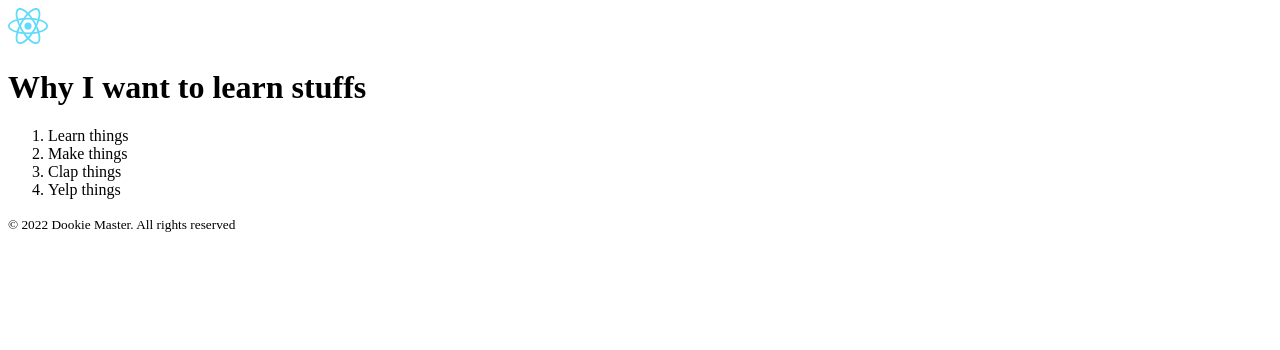
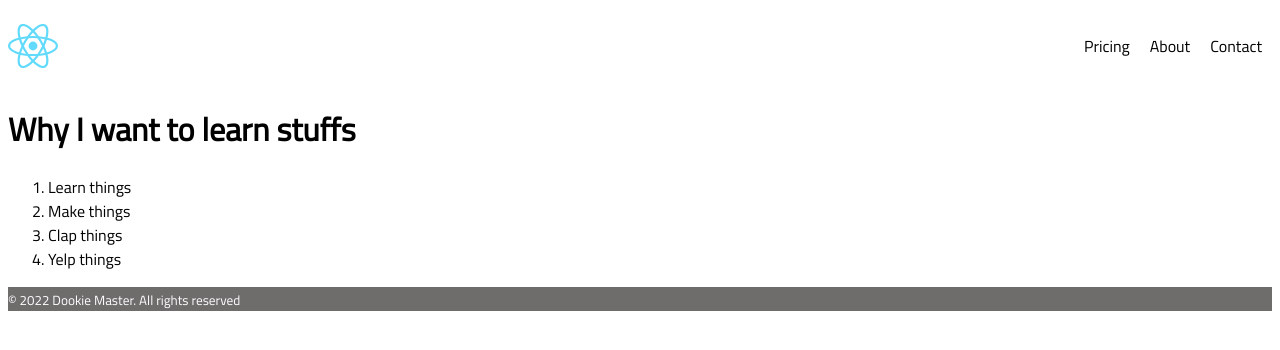
Before and after one commit to MarcusSilvus/react_practice, a plain HTML site: page index.html in a window 1280 px wide. Drawn offline with nearby package versions, Linux system fonts and the light colour scheme.

Commit message:
adding styles

```diff
--- a/index.html
+++ b/index.html
@@ -4,6 +4,10 @@
   <meta charset="UTF-8">
   <meta http-equiv="X-UA-Compatible" content="IE=edge">
   <meta name="viewport" content="width=device-width, initial-scale=1.0">
+
+  <link rel="preconnect" href="https://fonts.googleapis.com">
+  <link rel="preconnect" href="https://fonts.gstatic.com" crossorigin>
+  <link href="https://fonts.googleapis.com/css2?family=Titillium+Web&display=swap" rel="stylesheet">
 
   <link rel="stylesheet" href="style.css">
   <script crossorigin src="https://unpkg.com/react@18/umd/react.development.js"></script>
--- a/index.js
+++ b/index.js
@@ -1,8 +1,13 @@
  function Header() {
   return (
     <header>
-        <nav>
-          <img src="react-icon.svg" width="40px"/>
+        <nav className="nav-bar">
+          <img src="react-icon.svg" className="img-logo"/>
+          <ul className="nav-items">
+            <li>Pricing</li>
+            <li>About</li>
+            <li>Contact</li>
+          </ul>
         </nav>
     </header>
   )
@@ -24,7 +29,7 @@
 
  function Footer() {
   return (
-    <footer>
+    <footer className="main-footer">
         <small>&copy; 2022 Dookie Master. All rights reserved</small>
     </footer>
   )
@@ -32,7 +37,7 @@
 
  function MyPage() {
   return (
-    <div>
+    <div className="main-page">
       <Header />
       <Body />
       <Footer />
--- a/style.css
+++ b/style.css
@@ -0,0 +1,27 @@
+.main-page {
+  font-family: 'Titillium Web', sans-serif;
+}
+
+.nav-bar {
+  display: flex;
+  justify-content: space-between;
+  align-items: center;
+}
+
+.nav-items {
+  display: flex;
+  list-style: none;
+}
+
+.nav-items > li {
+  padding: 10px;
+}
+
+.img-logo {
+  width: 50px;
+}
+
+.main-footer {
+  color: white;
+  background-color: rgb(111, 108, 108);
+}
```
